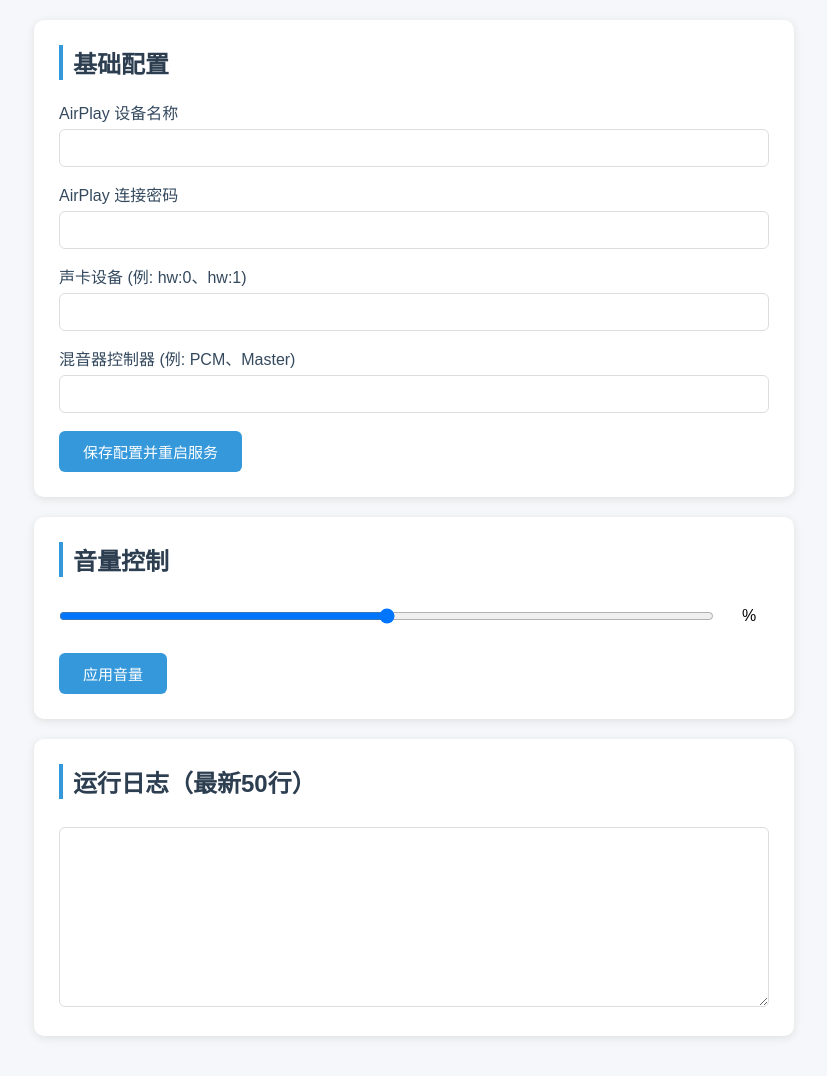
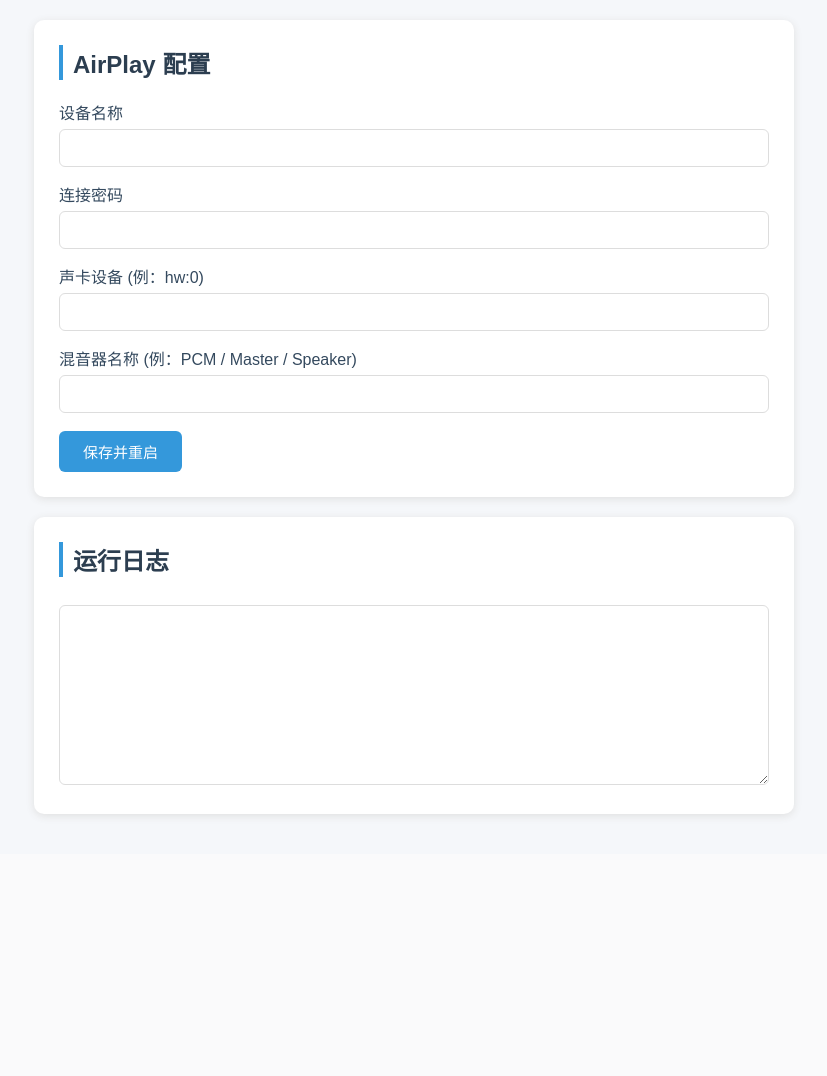
Before and after one commit to WGKER/shairport-sync-web, a Flask app: template web/templates/index.html in a window 1280 px wide. Shown: the whole page, without its empty margins (226-1053 px from the left). After the commit the page ends 818 px from the top, so only its background shows below. Run offline with Flask 3, Linux system fonts and the light colour scheme; the template is opened without the code that fills it, so the values that code supplies are empty; parts of the project's set-up code (start-up, migrations or seed data) failed here and were passed over.

Commit message:
Update index.html

```diff
--- a/web/templates/index.html
+++ b/web/templates/index.html
@@ -3,69 +3,46 @@
 <head>
     <meta charset="UTF-8">
     <meta name="viewport" content="width=device-width, initial-scale=1.0">
-    <title>Shairport-Sync 管理面板</title>
+    <title>Shairport 管理面板</title>
     <style>
-        * {margin: 0; padding: 0; box-sizing: border-box; font-family: "Microsoft Yahei", sans-serif;}
-        body {background: #f5f7fa; padding: 20px; max-width: 800px; margin: 0 auto;}
-        .card {background: #fff; border-radius: 10px; padding: 25px; margin-bottom: 20px; box-shadow: 0 2px 8px #e0e0e0;}
-        h2 {color: #2c3e50; margin-bottom: 20px; border-left: 4px solid #3498db; padding-left: 10px;}
-        .tip {color: #27ae60; font-weight: bold; margin: 10px 0;}
-        label {display: block; margin: 15px 0 5px; color: #34495e;}
-        input, textarea {width: 100%; padding: 10px; border: 1px solid #ddd; border-radius: 6px; font-size: 14px;}
-        .btn {
-            display: inline-block;
-            margin-top: 18px;
-            padding: 10px 24px;
-            background: #3498db;
-            color: #fff;
-            border: none;
-            border-radius: 6px;
-            cursor: pointer;
-            font-size: 15px;
-        }
-        .btn:hover {background: #2980b9;}
-        .vol-wrap {display: flex; align-items: center; gap: 15px; margin-top: 8px;}
-        #volume {flex: 1;}
-        .vol-num {min-width: 40px; text-align: center;}
-        textarea {min-height: 180px; resize: vertical; margin-top: 8px;}
+        *{margin:0;padding:0;box-sizing:border-box;font-family:Microsoft Yahei,sans-serif}
+        body{background:#f5f7fa;padding:20px;max-width:800px;margin:0 auto}
+        .card{background:#fff;border-radius:10px;padding:25px;margin-bottom:20px;box-shadow:0 2px 8px #e0e0e0}
+        h2{color:#2c3e50;margin-bottom:20px;border-left:4px solid #3498db;padding-left:10px}
+        .tip{color:#27ae60;font-weight:bold;margin:10px 0}
+        label{display:block;margin:15px 0 5px;color:#34495e}
+        input,textarea{width:100%;padding:10px;border:1px solid #ddd;border-radius:6px;font-size:14px}
+        .btn{display:inline-block;margin-top:18px;padding:10px 24px;background:#3498db;color:#fff;border:none;border-radius:6px;cursor:pointer;font-size:15px}
+        .btn:hover{background:#2980b9}
+        textarea{min-height:180px;resize:vertical;margin-top:8px}
     </style>
 </head>
 <body>
     <div class="card">
-        <h2>基础配置</h2>
+        <h2>AirPlay 配置</h2>
         {% if msg %}<p class="tip">{{ msg }}</p>{% endif %}
         <form method="POST">
             <input type="hidden" name="action" value="save_cfg">
-            <label>AirPlay 设备名称</label>
+
+            <label>设备名称</label>
             <input type="text" name="name" value="{{ name }}" required>
 
-            <label>AirPlay 连接密码</label>
+            <label>连接密码</label>
             <input type="text" name="password" value="{{ password }}">
 
-            <label>声卡设备 (例: hw:0、hw:1)</label>
+            <label>声卡设备 (例：hw:0)</label>
             <input type="text" name="device" value="{{ device }}" required>
 
-            <label>混音器控制器 (例: PCM、Master)</label>
+            <!-- 新增：混音器控制名 -->
+            <label>混音器名称 (例：PCM / Master / Speaker)</label>
             <input type="text" name="mixer" value="{{ mixer }}" required>
 
-            <button class="btn" type="submit">保存配置并重启服务</button>
+            <button class="btn" type="submit">保存并重启</button>
         </form>
     </div>
 
     <div class="card">
-        <h2>音量控制</h2>
-        <form method="POST">
-            <input type="hidden" name="action" value="set_vol">
-            <div class="vol-wrap">
-                <input type="range" id="volume" name="volume" min="0" max="100" value="{{ volume }}" oninput="document.querySelector('.vol-num').innerText = this.value + '%'">
-                <span class="vol-num">{{ volume }}%</span>
-            </div>
-            <button class="btn" type="submit">应用音量</button>
-        </form>
-    </div>
-
-    <div class="card">
-        <h2>运行日志（最新50行）</h2>
+        <h2>运行日志</h2>
         <textarea readonly>{{ log }}</textarea>
     </div>
 </body>
```
